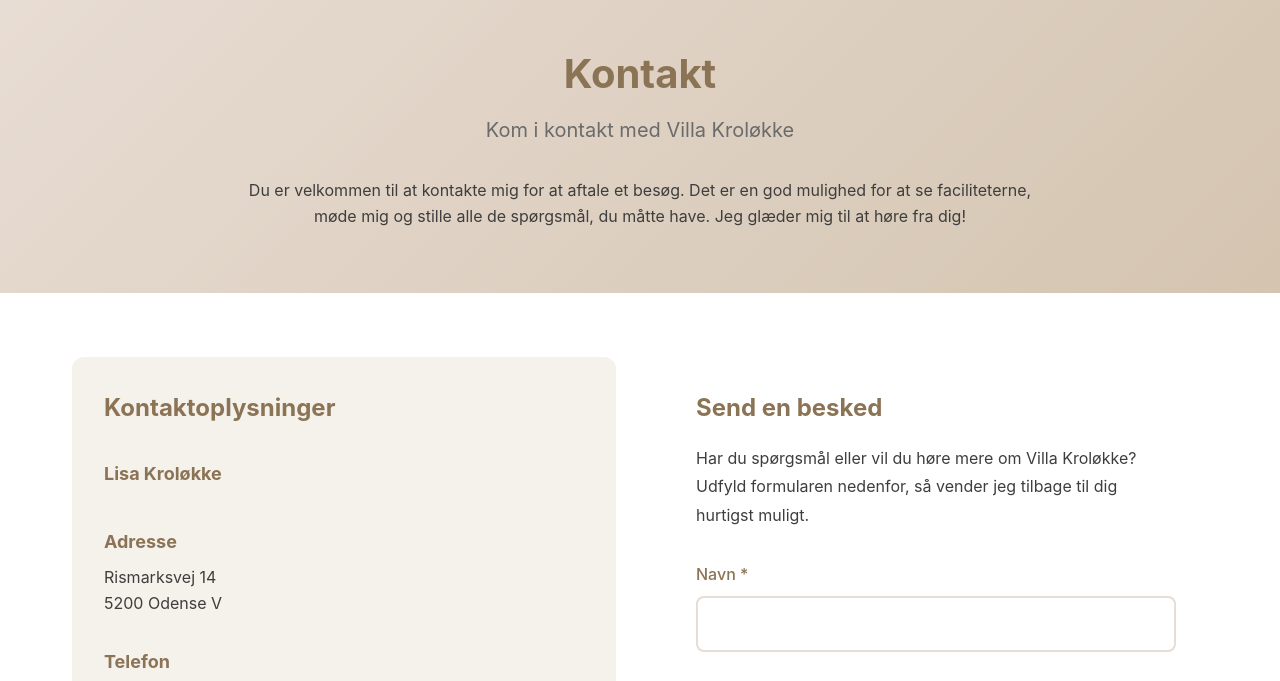
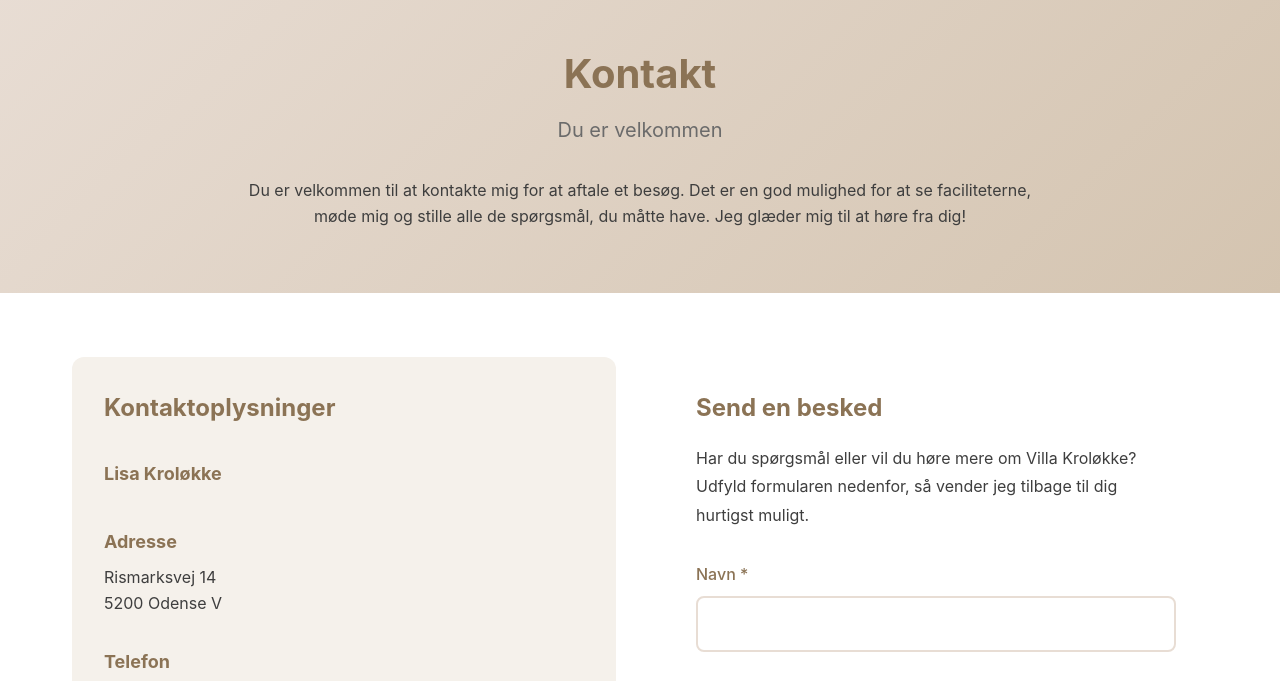
Before and after one commit to styrken/-villa-krol-kke, a website: page kontakt.html in a window 1280 px wide. Shown: the part 102-783 px from the top of the page. Drawn offline with Linux system fonts and the light colour scheme.

Commit message:
Erstattet 'Kom i kontakt med Villa Kroløkke' med 'Du er velkommen'

```diff
--- a/kontakt.html
+++ b/kontakt.html
@@ -54,7 +54,7 @@
         <section class="page-header">
             <div class="container">
                 <h1>Kontakt</h1>
-                <p class="page-subtitle">Kom i kontakt med Villa Kroløkke</p>
+                <p class="page-subtitle">Du er velkommen</p>
                 <p style="max-width: 800px; margin: var(--spacing-md) auto 0; text-align: center;">Du er velkommen til at kontakte mig for at aftale et besøg. Det er en god mulighed for at se faciliteterne, møde mig og stille alle de spørgsmål, du måtte have. Jeg glæder mig til at høre fra dig!</p>
             </div>
         </section>
```
